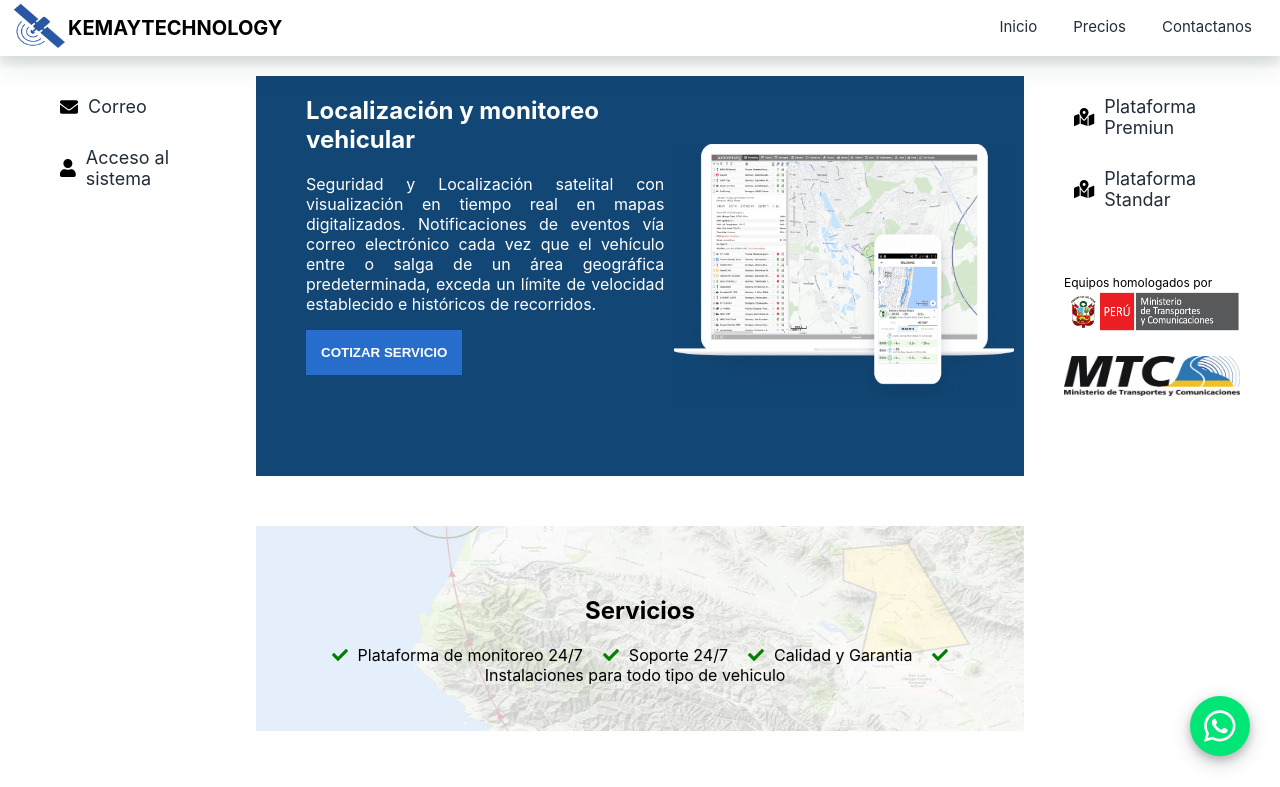
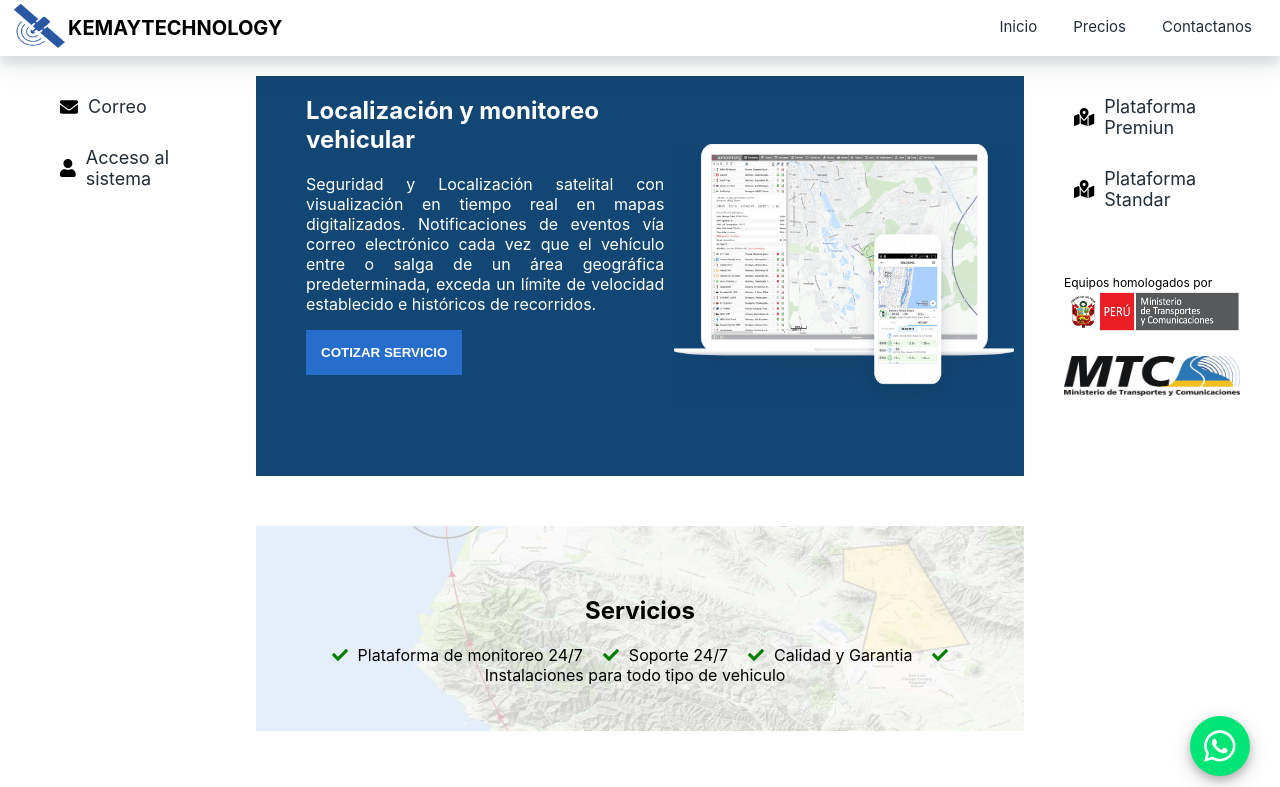
Before and after one commit to davisperezg/pagina-kemaytech, a Next.js app: page / in a window 1280 px wide. Shown: the top 787 px of the page. Built offline with nearby package versions, Linux system fonts and the light colour scheme.

Commit message:
icono wsp tablets y pc

```diff
--- a/styles/Home.module.css
+++ b/styles/Home.module.css
@@ -368,6 +368,7 @@
   .aside_whats {
     width: 60px;
     height: 60px;
+    bottom: 80px;
     background: #00e576;
     border-radius: 50px;
     display: flex;
@@ -773,6 +774,7 @@
   .aside_whats {
     width: 60px;
     height: 60px;
+    bottom: 80px;
     background: #00e576;
     border-radius: 50px;
     display: flex;
@@ -1190,6 +1192,7 @@
   .aside_whats {
     width: 60px;
     height: 60px;
+    bottom: 80px;
     background: #00e576;
     border-radius: 50px;
     display: flex;
```
